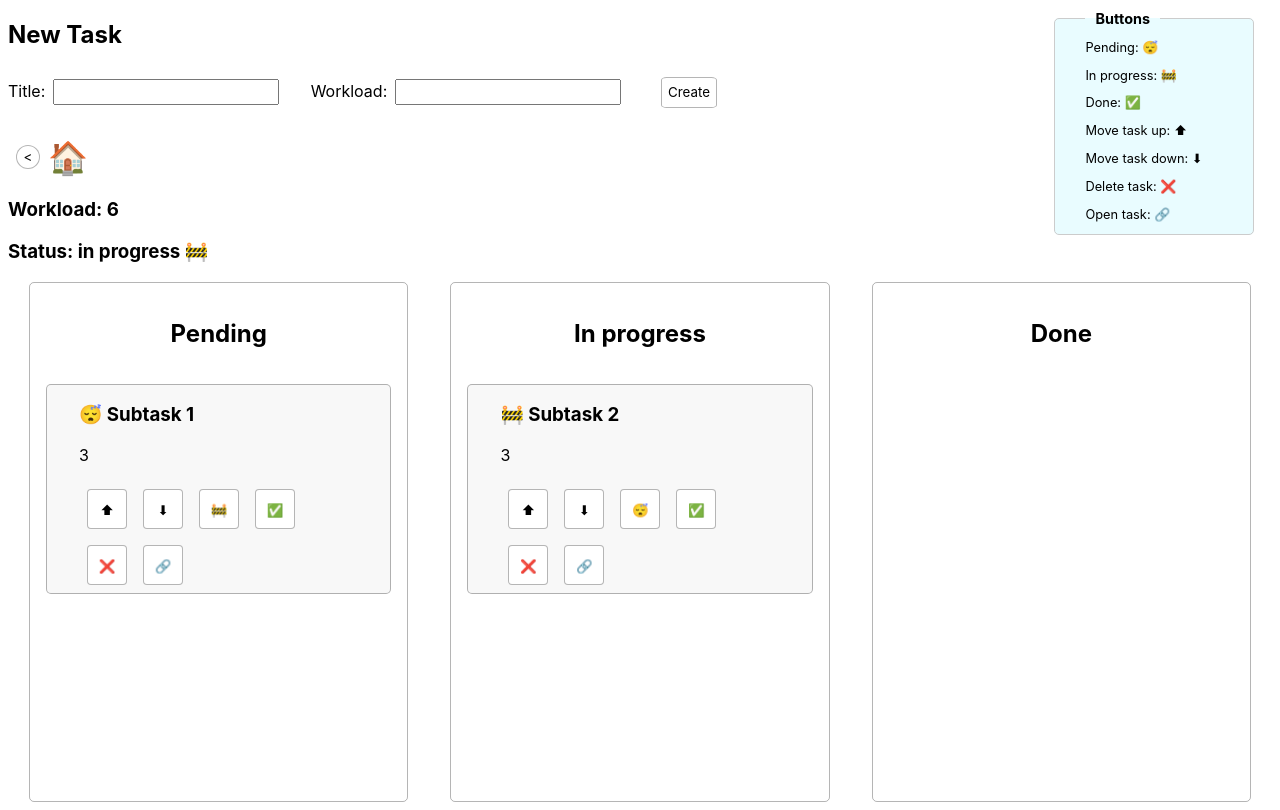
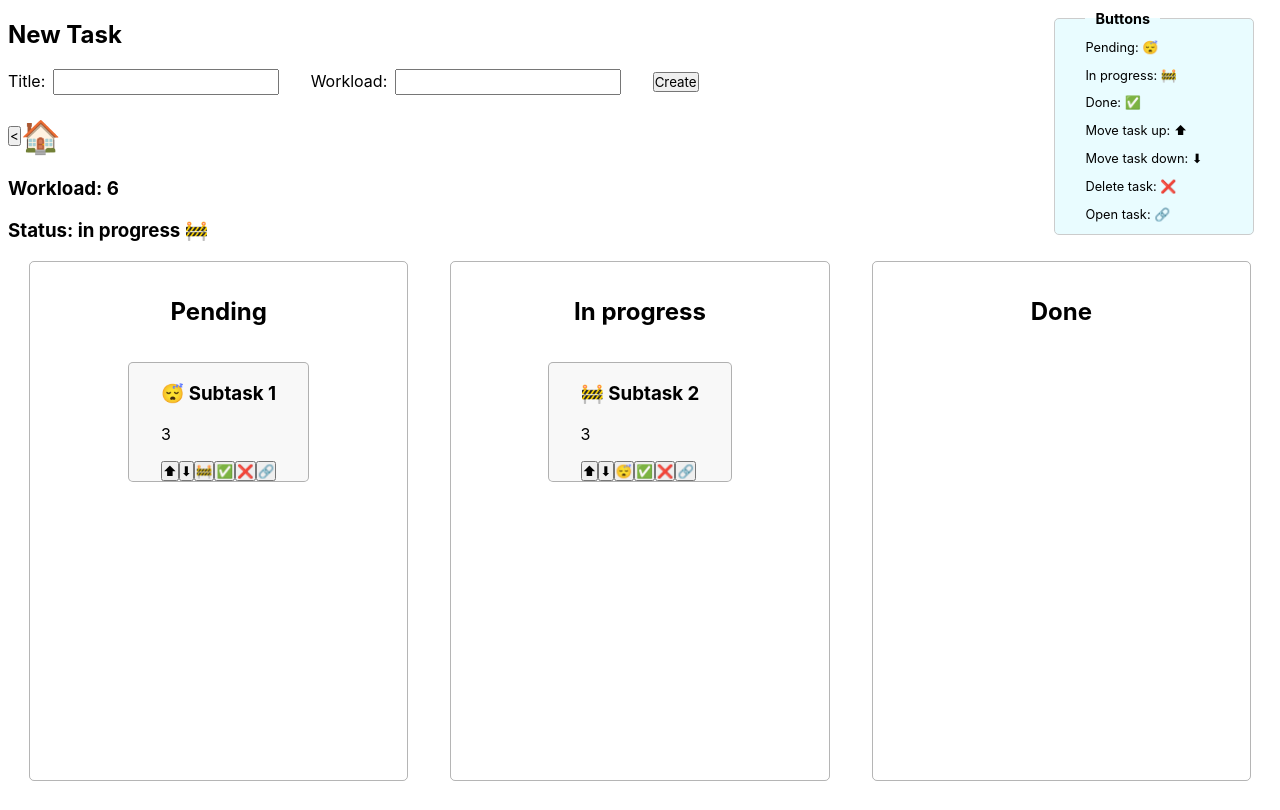
Before and after one commit to noel-lopez/react-todoList, a React (Create React App) app: page / in a window 1280 px wide. Built offline with nearby package versions, Linux system fonts and the light colour scheme.

Commit message:
removed buttons styles from other components

```diff
--- a/src/components/Card/styles.css
+++ b/src/components/Card/styles.css
@@ -19,11 +19,3 @@
     transform: translateY(0)
   }
 }
-
-.card button {
-  padding: 0;
-  width: 3em;
-  height: 3em;
-  line-height: 3em;
-  text-align: center;
-}
--- a/src/components/TodoList/styles.css
+++ b/src/components/TodoList/styles.css
@@ -6,28 +6,7 @@
   min-height: 50vh;
 }
 
-button {
-  padding: 0.4rem;
-  margin: 0.5rem;
-  border: 1px solid rgba(0, 0, 0, 0.289);
-  border-radius: 10%;
-  background: #fff;
-}
-
-button:hover {
-  background: #f8f8f8;
-  cursor: pointer;
-}
-
 h1 {
   display: flex;
   align-items: center;
 }
-
-h1 button {
-  display: flex;
-  align-items: center;
-  height: 1.5rem;
-  width: 1.5rem;
-  border-radius: 50%;
-}
```
